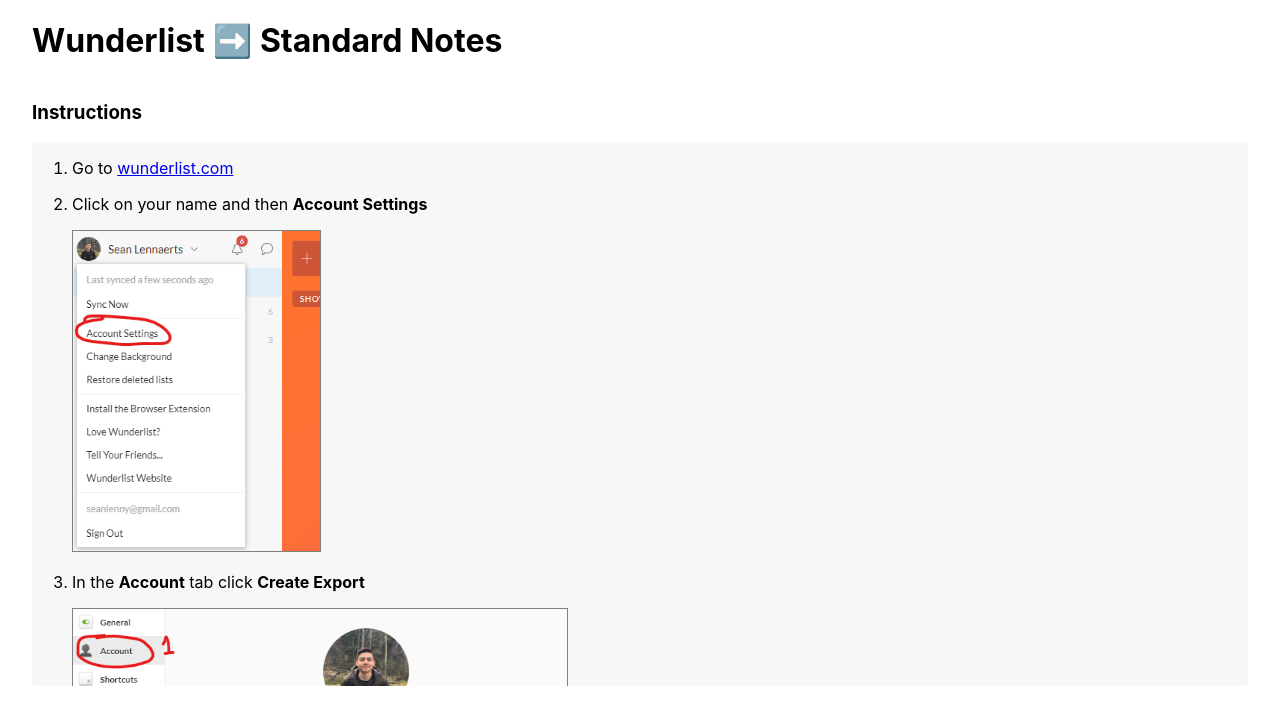
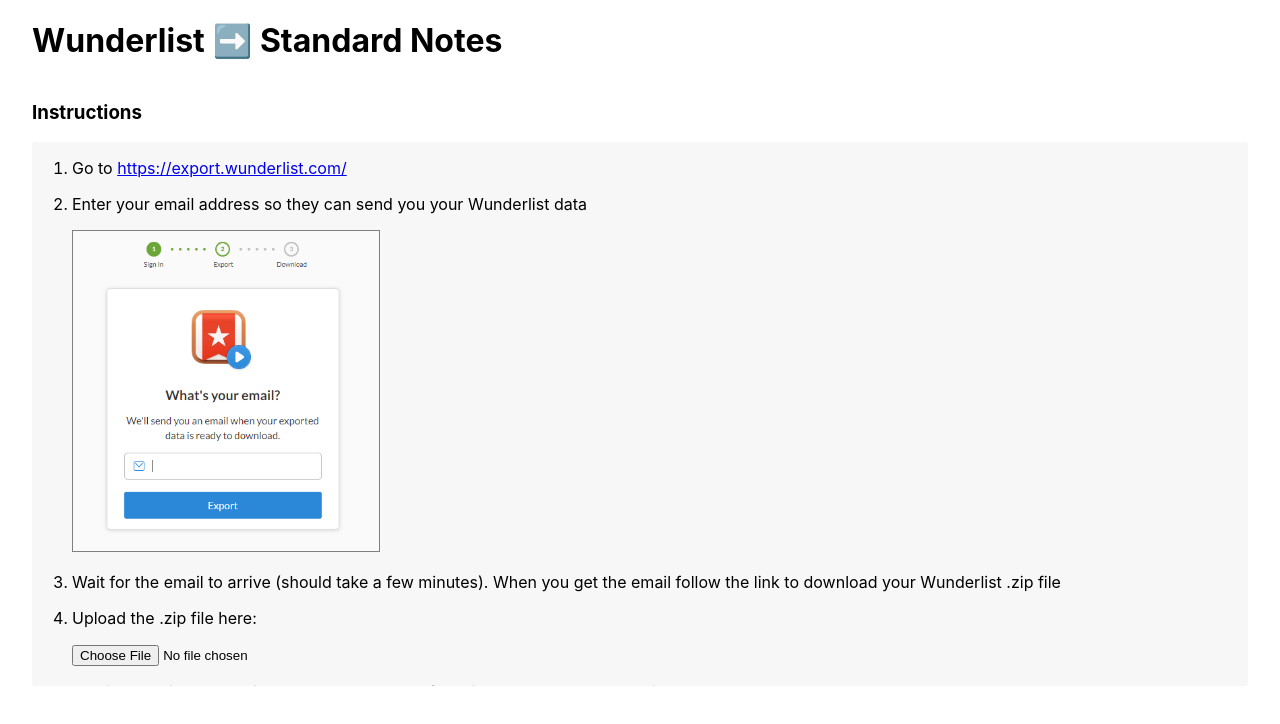
Before and after one commit to seanlennaerts/wunderlist2standardnotes, a React (Create React App) app: page / in a window 1280 px wide. Shown: the top 724 px of the page. Built offline with nearby package versions, Linux system fonts and the light colour scheme.

Commit message:
updated instructions

```diff
--- a/src/App.js
+++ b/src/App.js
@@ -150,15 +150,7 @@
         <div className="instructions">
           <ol>
             <li>
-              <p>Go to <a href="https://www.wunderlist.com" target="_blank" rel="noopener noreferrer">wunderlist.com</a></p>
-            </li>
-            <li>
-              <p>Click on your name and then <b>Account Settings</b></p>
-              <img src="/wunderlist2standardnotes/1.png" alt="screenshot of instruction" />
-            </li>
-            <li>
-              <p>In the <b>Account</b> tab click <b>Create Export</b></p>
-              <img src="/wunderlist2standardnotes/2.png" alt="screenshot of instruction" />
+              <p>Go to <a href="https://export.wunderlist.com/" target="_blank" rel="noopener noreferrer">https://export.wunderlist.com/</a></p>
             </li>
             <li>
               <p>Enter your email address so they can send you your Wunderlist data</p>
@@ -182,7 +174,7 @@
               <img src="/wunderlist2standardnotes/4.png" alt="screenshot of instruction" />
             </li>
             <li>
-              <p>Select the sn-import-file.txt file that just downloaded. That should be it! Let me know if anything breaks</p>
+              <p>Select the <b>sn-import-file.txt</b> file that just downloaded. That should be it! Let me know if anything breaks</p>
             </li>
           </ol>
         </div>
```
